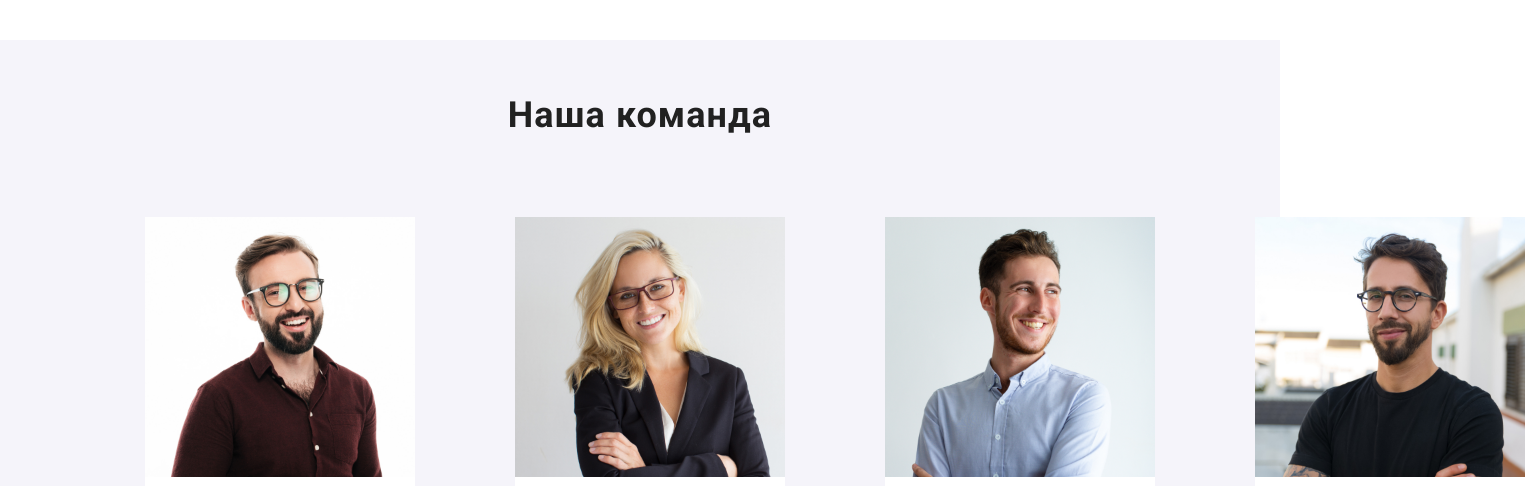
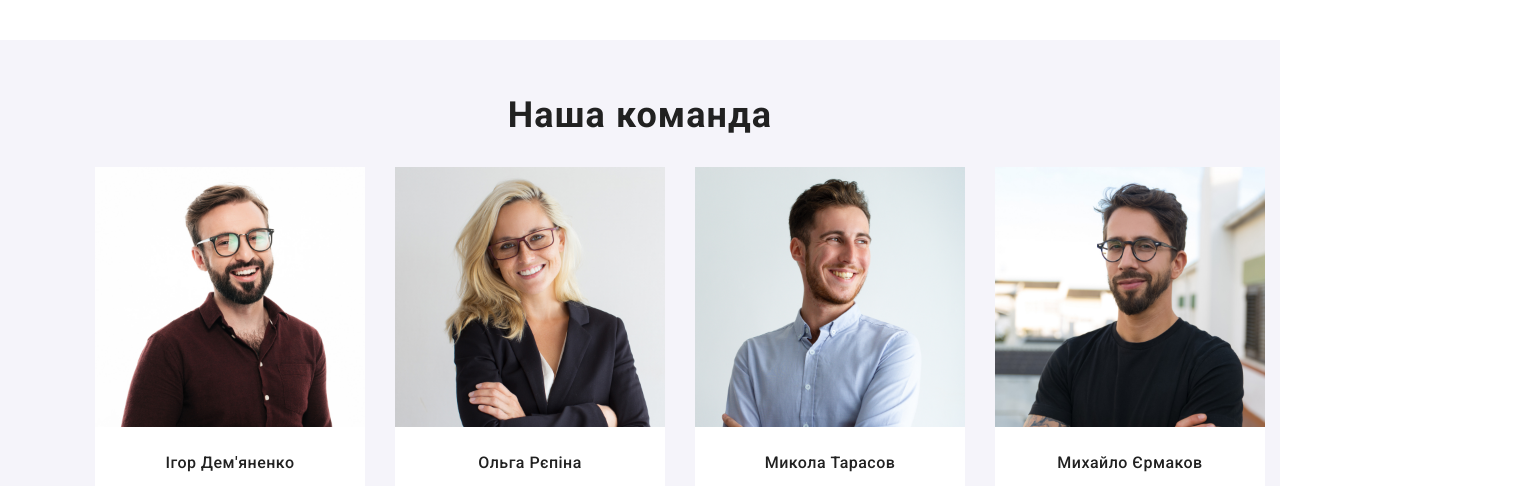
Before and after one commit to RyndinaOlena/goit-markup-hw-02, a plain HTML site: page index.html in a window 1280 px wide. Shown: the part 1405-1891 px from the top of the page, 1525 px wide, since content can reach past the window. Drawn offline with nearby package versions, Linux system fonts and the light colour scheme.

Commit message:
Виправила помилки

```diff
--- a/css/styles.css
+++ b/css/styles.css
@@ -149,11 +149,10 @@ body {
   text-align: center;
   color: var(--body-color-basic);
   cursor: pointer;
-  letter-spacing: 0.03em;
+  letter-spacing: 0.06em;
 }
 
 /* <!-- Чим ми займаємося --> */
-
 
 
 .work {
@@ -231,17 +230,26 @@ body {
 
 /* # ul */
 .best-team {
+
   display: flex;
   font-size: 36px;
   line-height: 1.2;
   color: var(--title-text-color);
   list-style-type: none;
+  letter-spacing: 0.03;
 }
 
 .best-team-item {
-  margin: 50px;
-  margin-bottom: 94px;
+
   background-color: var(--body-color-basic);
+}
+
+.best-team-item {
+  margin-right: 30px;
+}
+
+.best-team-item:last-child {
+  margin-right: 0;
 }
 
 .name {
@@ -272,7 +280,7 @@ body {
   line-height: 1.6;
   text-decoration: none;
   color: var(--body-color-basic);
-  letter-spacing: 00.03em;
+  letter-spacing: 0.03em;
 }
 
 .logo-footer .blue {
@@ -295,8 +303,6 @@ body {
   font-style: normal;
   Letter-spacing: 0.03em;
 }
-
-
 
 
 .footer-nav:hover,
```
Also changed, not shown: index.html (+1 -1 lines).
